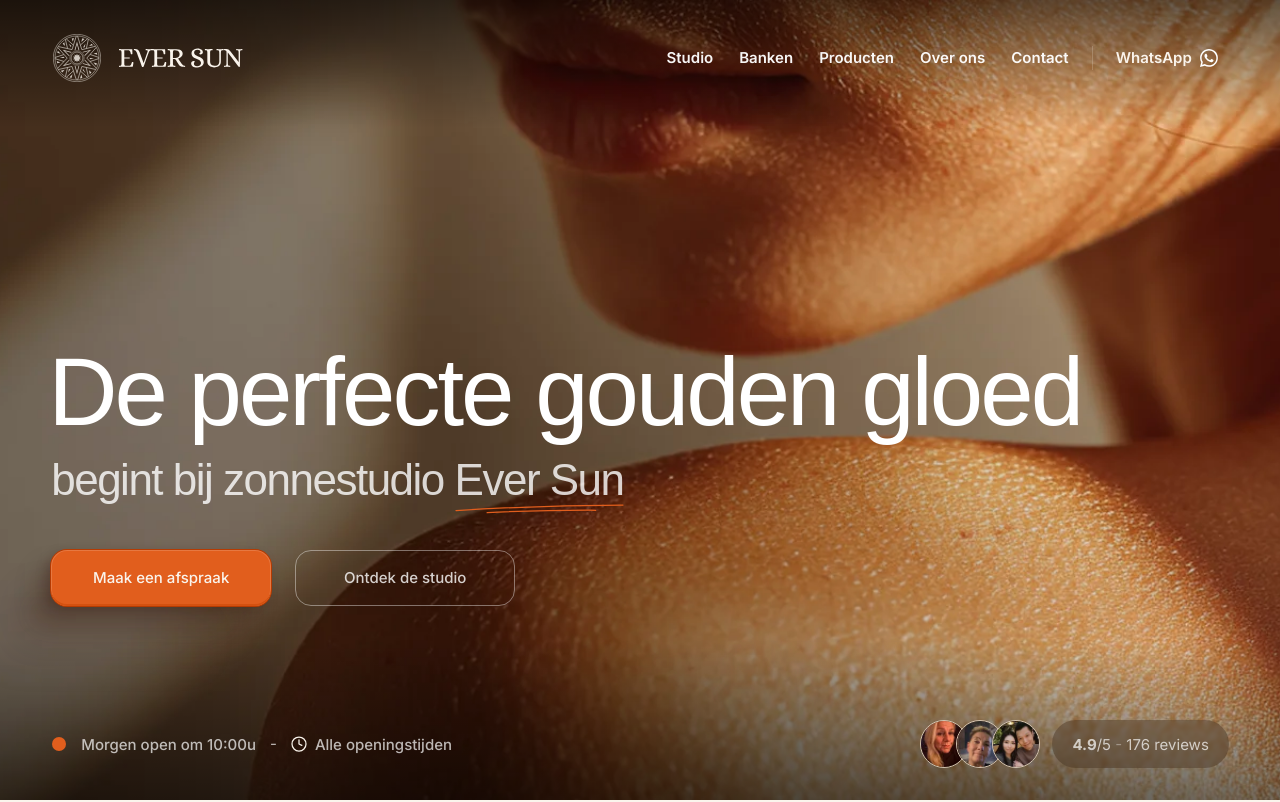
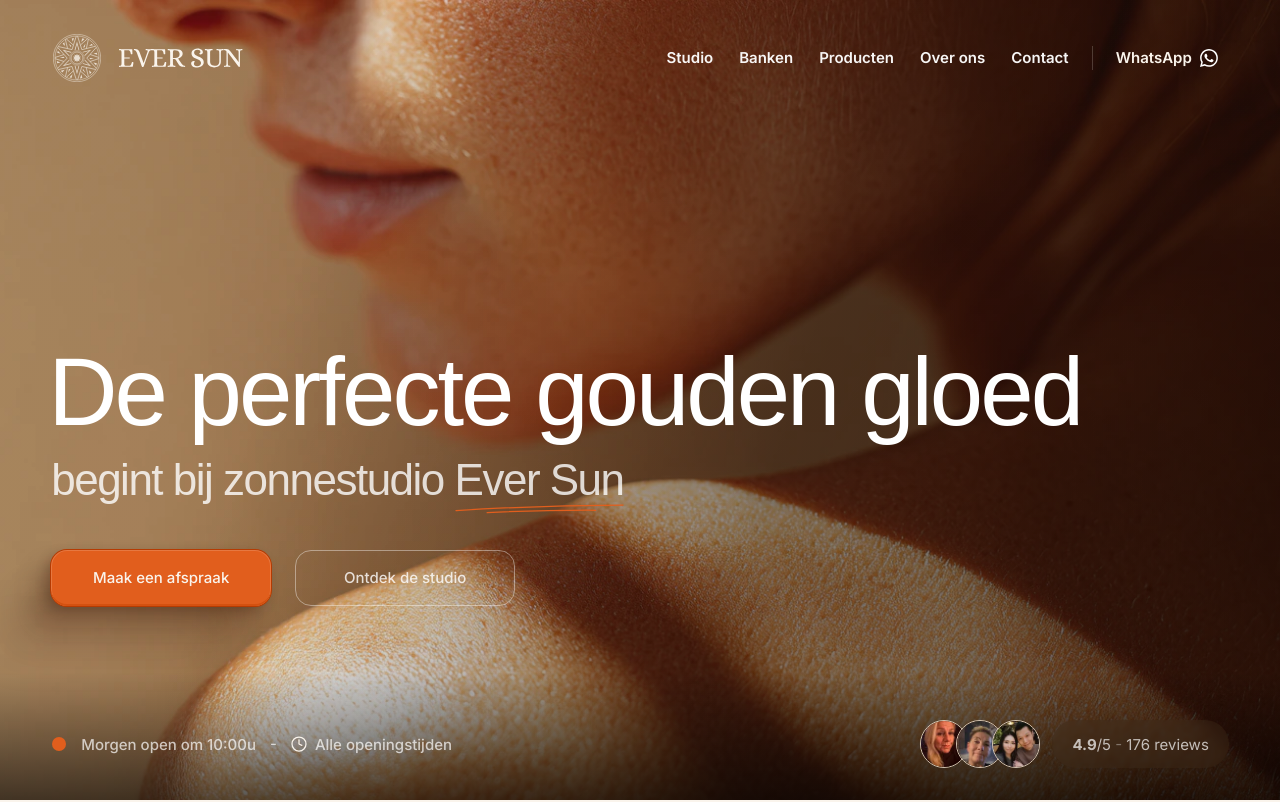
Before and after one commit to timothyvansas-gif/eversun, a Next.js app: page / in a window 1280 px wide. Shown: the top 802 px of the page. Built offline with nearby package versions, Linux system fonts and the light colour scheme; a web font is replaced by a local one.

Commit message:
feat: update hero background image and refine overlay gradients and positioning

```diff
--- a/src/components/hero/index.tsx
+++ b/src/components/hero/index.tsx
@@ -37,7 +37,7 @@ export default function HeroSection({ onOpenMenu }: { onOpenMenu: () => void })
           fill
           priority
           placeholder="blur"
-          className={`object-cover transition-all duration-[1500ms] ease-out ${
+          className={`object-cover object-[35%_50%] md:object-center transition-all duration-[1500ms] ease-out ${
             isImageLoaded ? "scale-100 blur-0" : "scale-110 blur-xl"
           }`}
           onLoad={() => setIsImageLoaded(true)}
@@ -50,10 +50,14 @@ export default function HeroSection({ onOpenMenu }: { onOpenMenu: () => void })
         />
       </motion.div>
 
-      {/* Top gradient — always visible, not affected by image fade-in animation */}
-      <div className="absolute inset-x-0 top-0 h-32 bg-gradient-to-b from-black/60 to-transparent pointer-events-none z-10" />
-      {/* Bottom gradient */}
-      <div className="absolute inset-x-0 bottom-0 h-40 bg-gradient-to-t from-black/50 to-transparent pointer-events-none z-10" />
+      <div
+        className="absolute inset-0 pointer-events-none z-10"
+        style={{
+          background:
+            "linear-gradient(0deg, rgba(225, 94, 29, 0.06) 0%, rgba(225, 94, 29, 0.06) 100%), linear-gradient(107deg, rgba(0, 0, 0, 0.00) 24.78%, rgba(0, 0, 0, 0.23) 42.77%, rgba(0, 0, 0, 0.48) 60.16%, rgba(0, 0, 0, 0.60) 93.14%)",
+        }}
+      />
+      <div className="absolute inset-x-0 bottom-0 h-32 bg-gradient-to-t from-black/60 to-transparent pointer-events-none z-10" />
 
       <HeroContent
         onOpenMenu={onOpenMenu}
```
Also changed, not shown: src/images/hero-backgournd.webp, src/images/hero-new.png (added).
